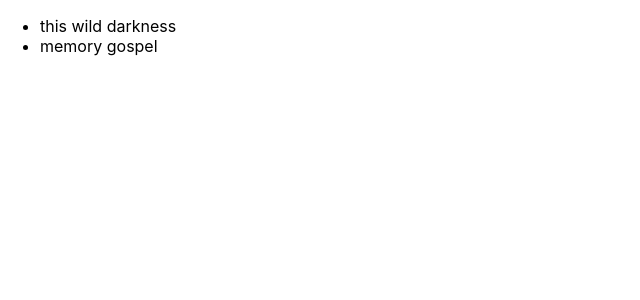
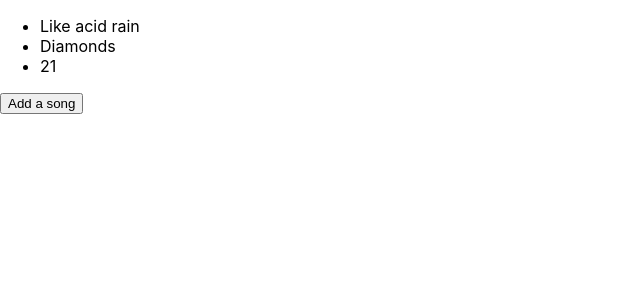
Before and after one commit to guilherme-leite/hooksapp, a React (Create React App) app: page / in a window 1280 px wide. Shown: the top 300 px of the page, without its empty margins (0-640 px from the left). Built offline with nearby package versions, Linux system fonts and the light colour scheme.

Commit message:
Feat: implementing addSong on SongList. Installing and implementing uuid

```diff
--- a/package.json
+++ b/package.json
@@ -9,6 +9,7 @@
     "react": "^17.0.2",
     "react-dom": "^17.0.2",
     "react-scripts": "5.0.0",
+    "uuid": "^8.3.2",
     "web-vitals": "^2.1.4"
   },
   "scripts": {
--- a/src/components/SongList.js
+++ b/src/components/SongList.js
@@ -1,12 +1,28 @@
-import React from 'react';
+import React, { useState } from 'react';
+import { v1 as uuid } from 'uuid';
 
 const SongList = () => {
+  const [songs, setSongs ] = useState([
+    { title: 'Like acid rain', id: 1 },
+    { title: 'Diamonds', id: 2 },
+    { title: '21', id: 3 },
+  ]);
+  const addSong = () => {
+    setSongs([
+      ...songs,
+      { title: 'new Song', id: uuid() }
+    ]);
+  }
   return (
     <div className="song-list">
       <ul>
-        <li>this wild darkness</li>
-        <li>memory gospel</li>
+        { songs.map( (song) => {
+          return (
+            <li key={song.id}>{song.title}</li>
+          )
+        })}
       </ul>
+      <button onClick={addSong}>Add a song</button>
     </div>
   );
 }
```
Also changed, not shown: 1 other file (tests, documents, lock files or other folders).
